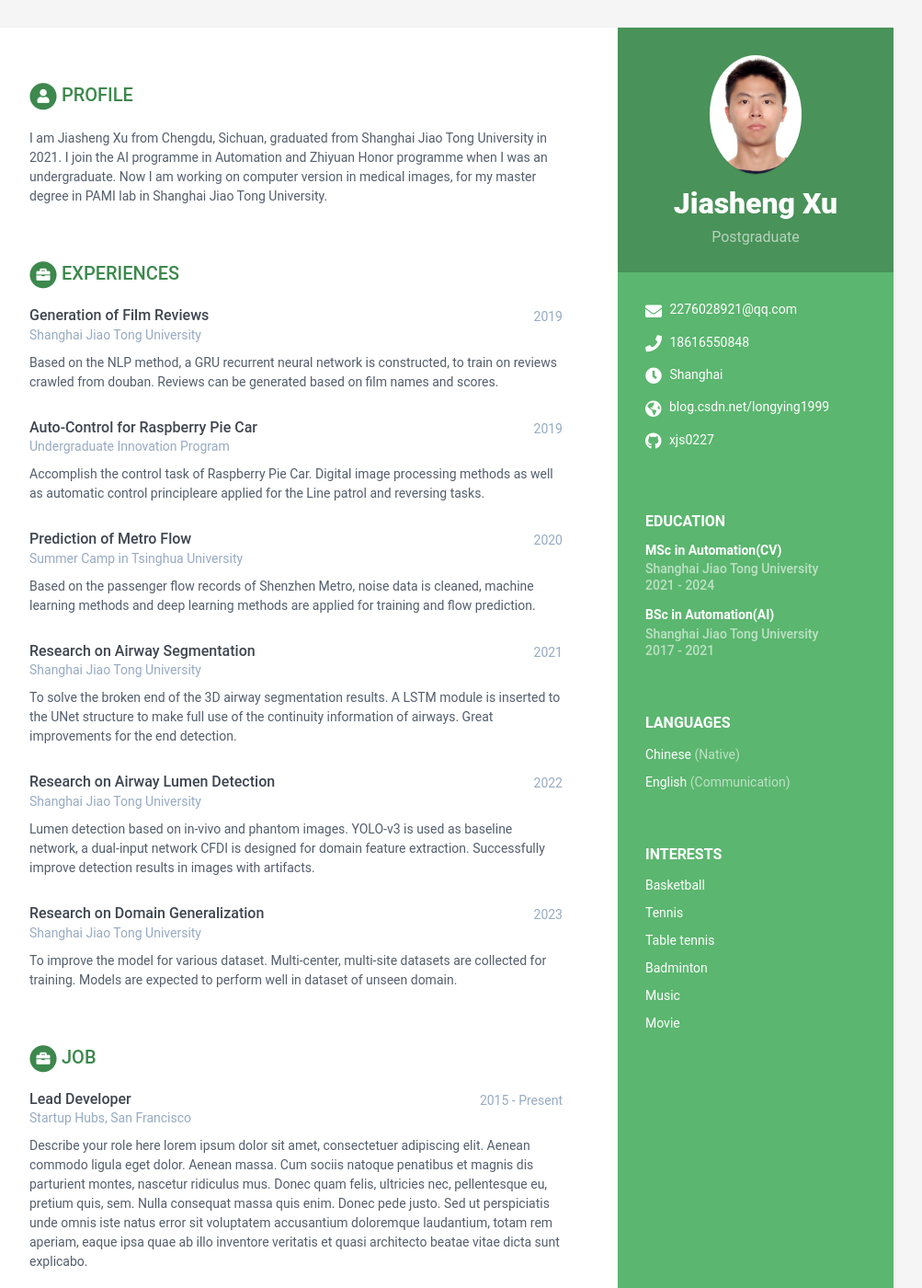
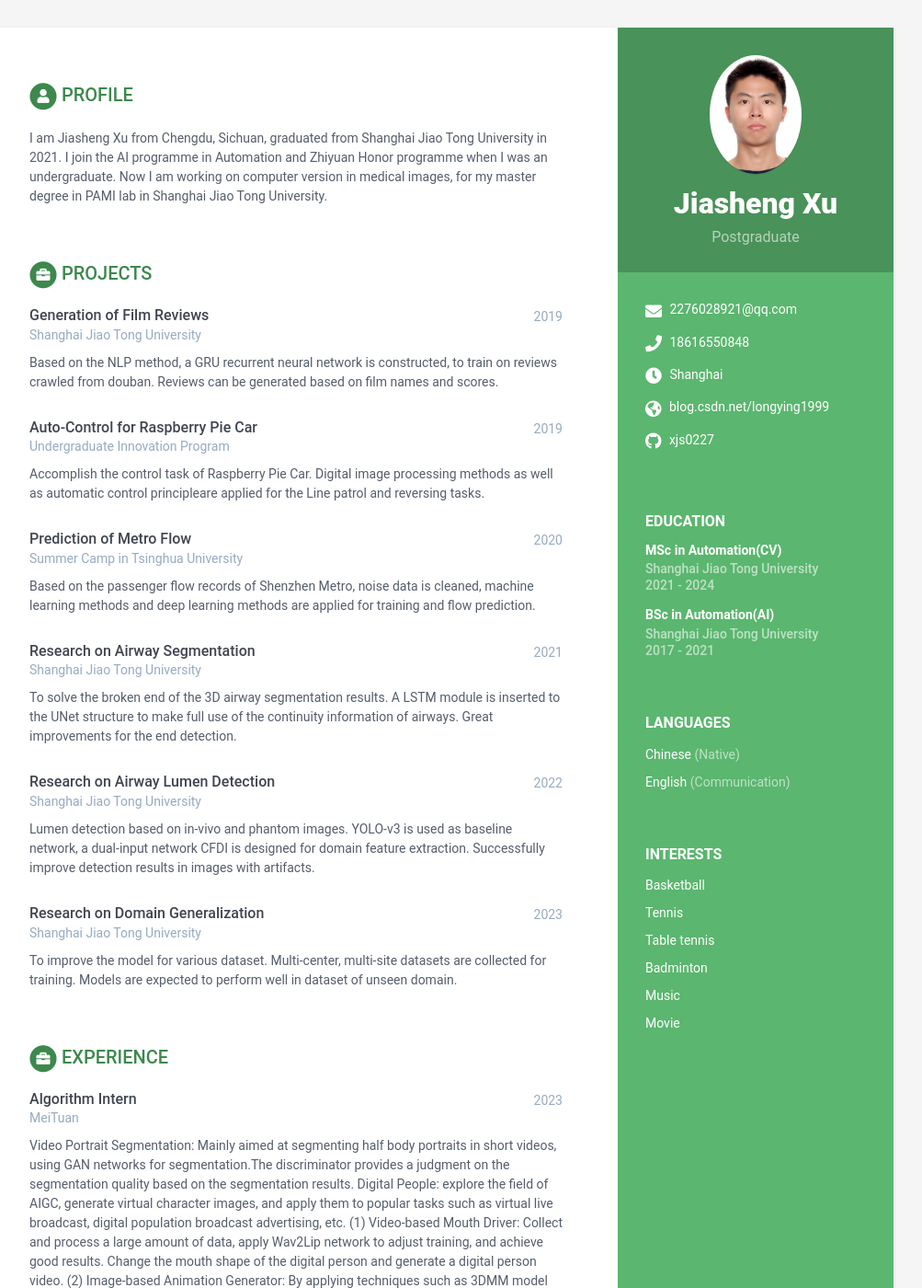
Before and after one commit to longyingsuifeng0227/xjs0227.github.io, a Jekyll site: the page built from index.html, in a window 1280 px wide and 1400 px high. Shown: the whole window at 92% size, without its empty margins (168-1171 px from the left). Built offline with Jekyll 4.4.1, drawn with Linux system fonts in a browser that asks for light colours; some of the changed text lies outside the part shown.

Commit message:
Update data.yml

```diff
--- a/_data/data.yml
+++ b/_data/data.yml
@@ -76,7 +76,7 @@ education:
           Courses including: Machine learning, Introduction of artificial inteligence
 
 experiences:
-    title: Experiences
+    title: Projects
     info:
       - role: Generation of Film Reviews
         time: 2019
@@ -123,22 +123,25 @@ experiences:
           well in dataset of unseen domain.
 
 projects:
-    title: job
+    title: Experience
     info:
-      - role: Lead Developer
-        time: 2015 - Present
-        company: Startup Hubs, San Francisco
+      - role: Algorithm Intern
+        time: 2023
+        company: MeiTuan
         details: |
-          Describe your role here lorem ipsum dolor sit amet, consectetuer
-          adipiscing elit. Aenean commodo ligula eget dolor. Aenean massa.
-          Cum sociis natoque penatibus et magnis dis parturient montes,
-          nascetur ridiculus mus. Donec quam felis, ultricies nec,
-          pellentesque eu, pretium quis, sem. Nulla consequat massa quis
-          enim. Donec pede justo. Sed ut perspiciatis unde omnis iste natus
-          error sit voluptatem accusantium doloremque laudantium, totam rem
-          aperiam, eaque ipsa quae ab illo inventore veritatis et quasi
-          architecto beatae vitae dicta sunt explicabo.
-
+          Video Portrait Segmentation: Mainly aimed at segmenting half body
+          portraits in short videos, using GAN networks for segmentation.The
+          discriminator provides a judgment on the segmentation quality based
+          on the segmentation results.
+          Digital People: explore the field of AIGC, generate virtual
+          character images, and apply them to popular tasks such as
+          virtual live broadcast, digital population broadcast advertising, etc.
+          (1) Video-based Mouth Driver: Collect and process a large amount of data,
+          apply Wav2Lip network to adjust training, and achieve good results.
+          Change the mouth shape of the digital person and generate a digital person video.
+          (2) Image-based Animation Generator: By applying techniques such as 3DMM model
+          coefficients and audio and video extraction, a single character image is created
+          to drive the head movements and expressions of the character, and generate a digital human model.
 
 
 publications:
```
